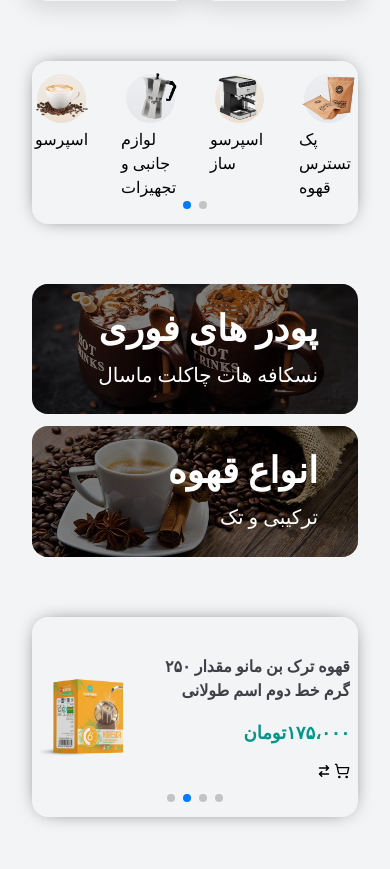
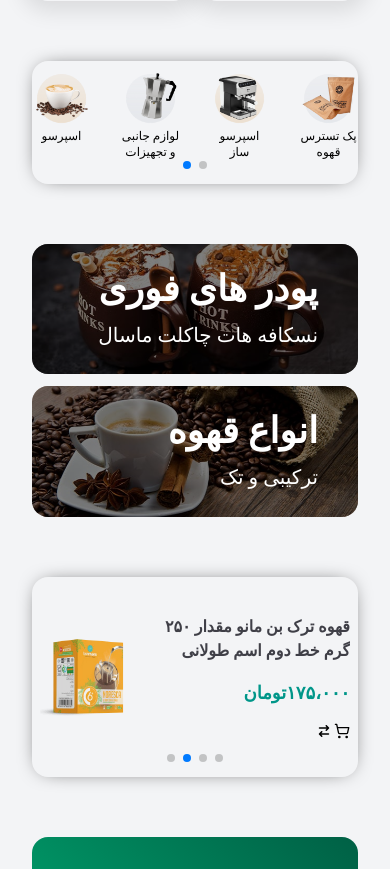
Before and after one commit to KavehKhorshidiii/CoffeeShop, a Next.js app: page / in a window 390 px wide. Shown: the part 1487-2356 px from the top of the page. Built offline with nearby package versions, Linux system fonts and the light colour scheme.

Commit message:
responsive for mobile

```diff
--- a/src/components/Home/slider/slider.js
+++ b/src/components/Home/slider/slider.js
@@ -31,7 +31,7 @@ export default function slider() {
             <Link href="#">
                <div className=" flex flex-col pt-2 pb-6 items-center ">
                   <Image width={120} height={120} className="border-2" src="/categories/category1.png" alt="kk" />
-                  <span>اسپرسو</span>
+                  <span className=" text-xs text-center md:text-base">اسپرسو</span>
                </div>
             </Link>
          </SwiperSlide>
@@ -39,7 +39,7 @@ export default function slider() {
             <Link href="#">
                <div className=" flex flex-col pt-2 pb-6 items-center ">
                   <Image width={120} height={120} className="border-2" src="/categories/category2.png" alt="kk" />
-                  <span>لوازم جانبی و تجهیزات</span>
+                  <span className=" text-xs text-center md:text-base">لوازم جانبی و تجهیزات</span>
                </div>
             </Link>
          </SwiperSlide>
@@ -47,7 +47,7 @@ export default function slider() {
             <Link href="#">
                <div className=" flex flex-col pt-2 pb-6 items-center ">
                   <Image width={120} height={120} className="border-2" src="/categories/category3.png" alt="kk" />
-                  <span>اسپرسو ساز</span>
+                  <span className=" text-xs text-center md:text-base">اسپرسو ساز</span>
                </div>
             </Link>
          </SwiperSlide>
@@ -55,7 +55,7 @@ export default function slider() {
             <Link href="#">
                <div className=" flex flex-col pt-2 pb-6 items-center ">
                   <Image width={120} height={120} className="border-2" src="/categories/category4.png" alt="kk" />
-                  <span>پک تسترس قهوه </span>
+                  <span className=" text-xs text-center md:text-base">پک تسترس قهوه </span>
                </div>
             </Link>
          </SwiperSlide>
@@ -63,7 +63,7 @@ export default function slider() {
             <Link href="#">
                <div className=" flex flex-col pt-2 pb-6 items-center ">
                   <Image width={120} height={120} className="border-2" src="/categories/category5.png" alt="kk" />
-                  <span>قهوه ترک</span>
+                  <span className=" text-xs text-center md:text-base">قهوه ترک</span>
                </div>
             </Link>
          </SwiperSlide>
```
